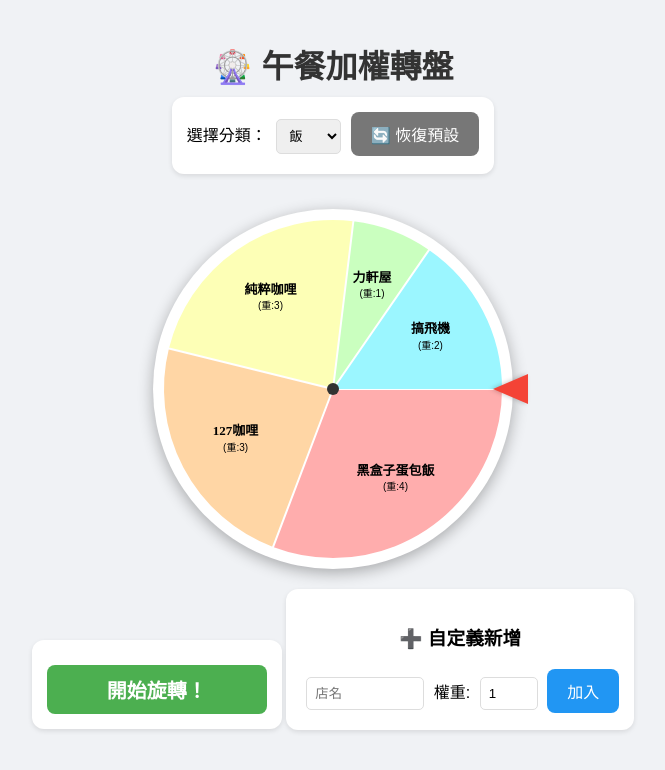
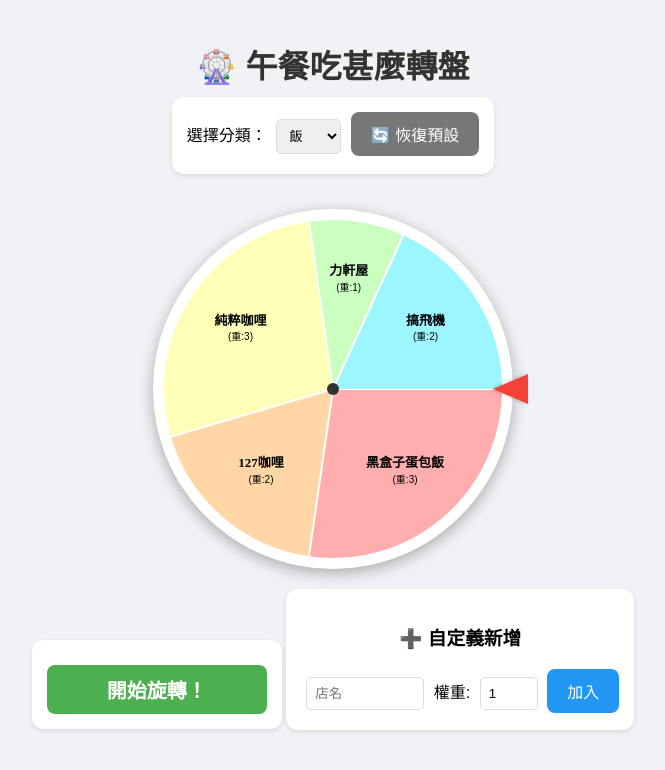
Before and after one commit to lyhhlyhh/lunch-wheel, a plain HTML site: page index.html in a window 1280 px wide. Shown: the whole page, without its empty margins (307-972 px from the left). Drawn offline with Linux system fonts and the light colour scheme.

Commit message:
Add files via upload

```diff
--- a/index.html
+++ b/index.html
@@ -3,7 +3,7 @@
 <head>
     <meta charset="UTF-8">
     <meta name="viewport" content="width=device-width, initial-scale=1.0">
-    <title>午餐加權轉盤 - 最終網頁版</title>
+    <title>午餐吃甚麼轉盤</title>
     <style>
         body { font-family: "Microsoft JhengHei", sans-serif; text-align: center; background-color: #f0f2f5; margin: 0; padding: 20px; }
         h1 { color: #333; margin-bottom: 10px; }
@@ -26,7 +26,7 @@
 </head>
 <body>
 
-    <h1>🎡 午餐加權轉盤</h1>
+    <h1>🎡 午餐吃甚麼轉盤</h1>
 
     <div class="controls">
         <label>選擇分類：</label>
@@ -62,9 +62,9 @@
 
     // 初始化清單與權重
     const defaultData = {
-        "飯": [["黑盒子蛋包飯", 4], ["127咖哩", 3], ["純粹咖哩", 3], ["力軒屋", 1], ["搞飛機", 2]],
+        "飯": [["黑盒子蛋包飯", 3], ["127咖哩", 2], ["純粹咖哩", 3], ["力軒屋", 1], ["搞飛機", 2]],
         "麵": [["作拌乾拌麵", 2], ["夏帕義大利麵", 4], ["九湯屋拉麵", 3], ["泡麵阿姨", 1], ["牛肉麵", 3]],
-        "小吃": [["地瓜球", 2], ["鹹酥雞", 5], ["蔥油餅", 3], ["古早味蛋餅", 3]],
+        "小吃": [["地瓜球", 2], ["鹹酥雞", 4], ["蔥油餅", 3], ["古早味蛋餅", 3]],
         "其他": [["麥當勞", 4], ["便利商店", 1], ["鍋貼", 3], ["無名麻辣", 3], ["水餃", 2], ["火鍋", 4], ["打麻將", 1]]
     };
 
@@ -85,7 +85,7 @@
             ctx.fillStyle = "#666";
             ctx.font = "16px Arial";
             ctx.textAlign = "center";
-            ctx.fillText("此分類已抽完，請點擊恢復預設", cx, cy);
+            ctx.fillText("沒有可以選的了TT...", cx, cy);
             return;
         }
 
@@ -177,7 +177,7 @@
         // 延遲一點點顯示彈窗，讓轉盤完全停穩
         setTimeout(() => {
             alert(`🎉 今天決定吃：${winner}！`);
-            if (confirm(`是否開啟 Google 地圖搜尋「${winner}」？`)) {
+            if (confirm(`要不要幫你打開Google 地圖導航過去「${winner}」哇？`)) {
                 window.open(`https://www.google.com/maps/search/${encodeURIComponent(winner)}`, '_blank');
             }
             data[currentCategory].splice(winnerIndex, 1);
```
